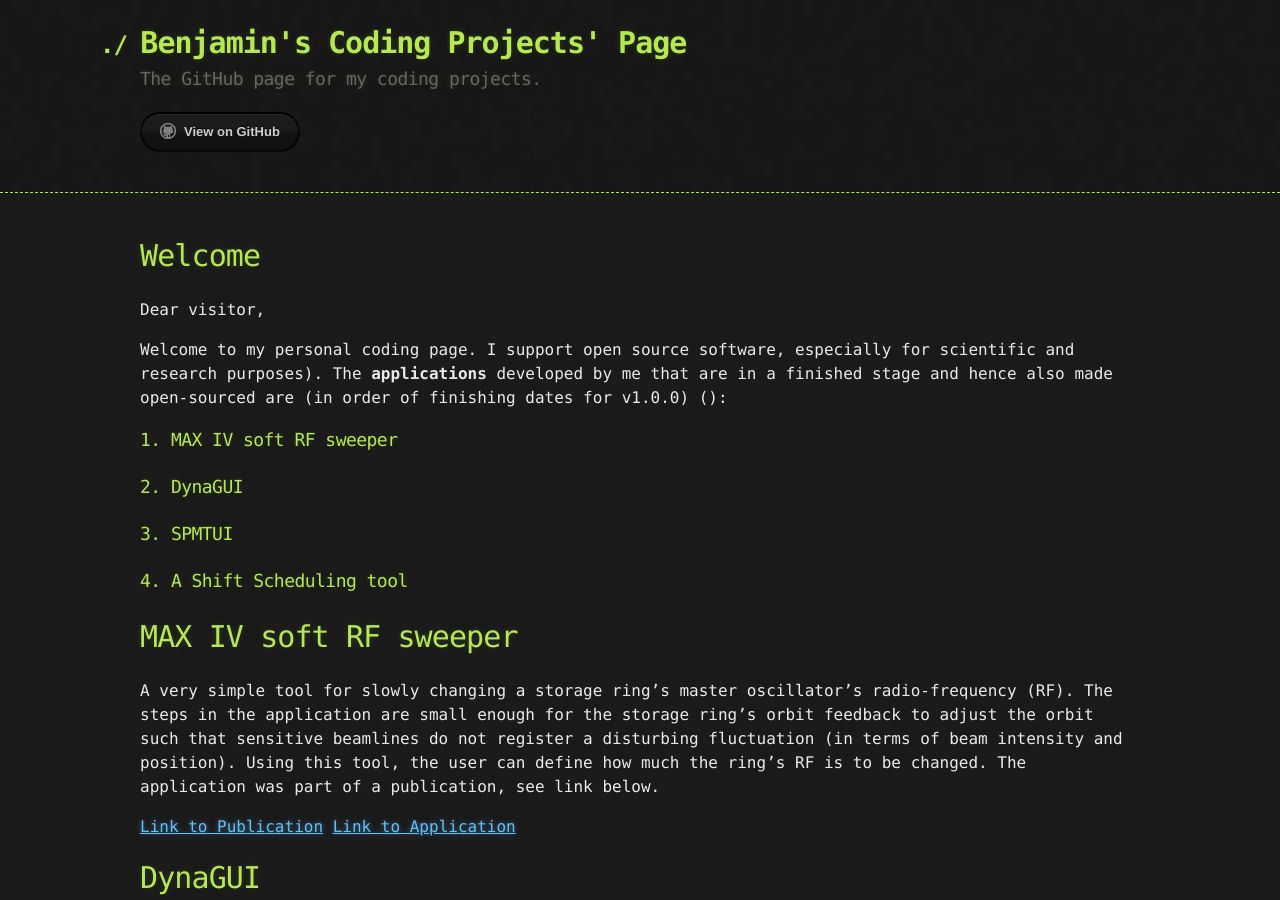
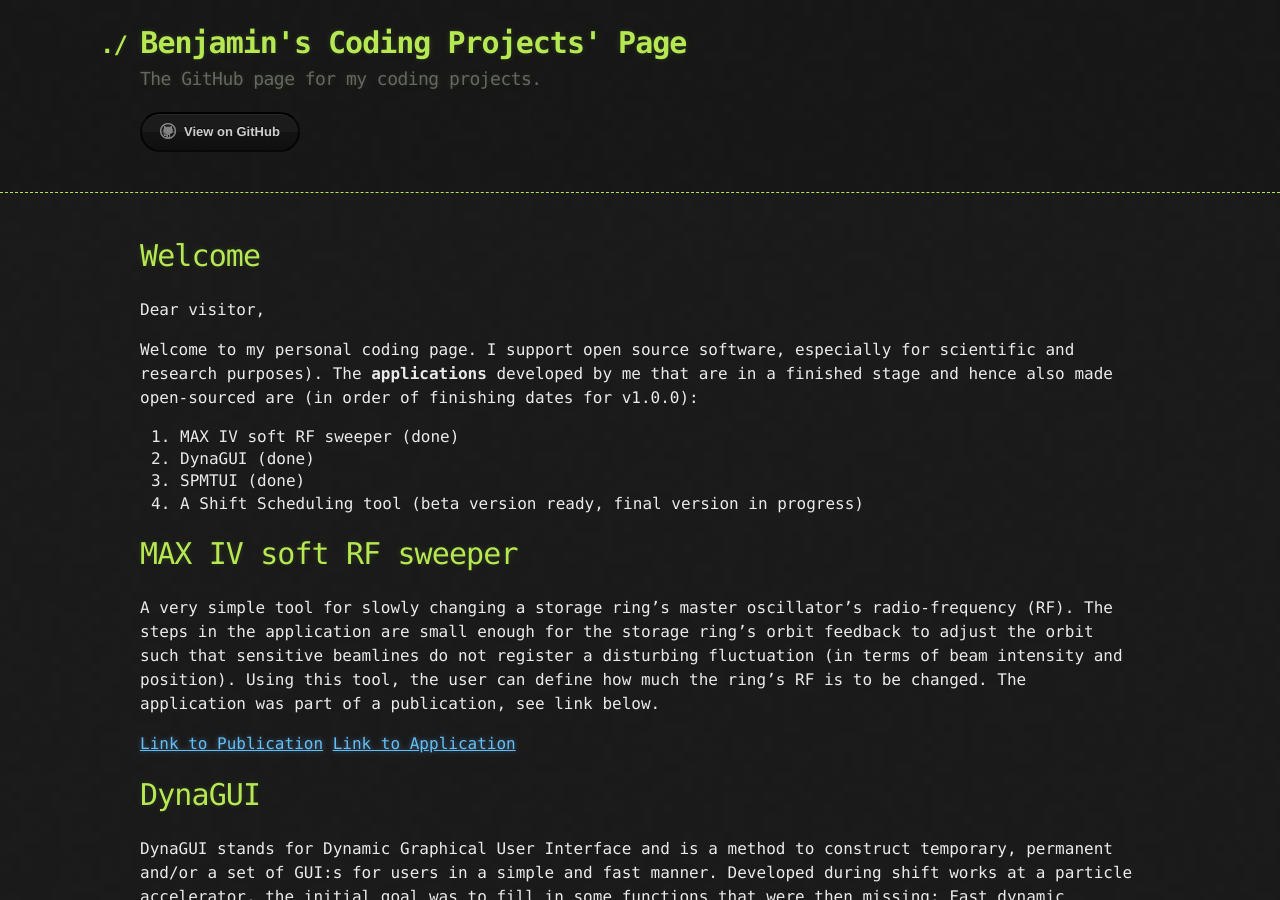
Before and after one commit to benjaminbolling/benjaminbolling.github.io, a Jekyll site: the page built from index.md, in a window 1280 px wide and 900 px high. Built offline with Jekyll 4.4.1, drawn with Linux system fonts in a browser that asks for light colours; our own code applies the rules of GitHub Pages for plain Markdown files.

Commit message:
Style update

```diff
--- a/index.md
+++ b/index.md
@@ -6,12 +6,12 @@ layout: default
 
 Dear visitor,
 
-Welcome to my personal coding page. I support open source software, especially for scientific and research purposes). The **applications** developed by me that are in a finished stage and hence also made open-sourced are (in order of finishing dates for v1.0.0) ():
+Welcome to my personal coding page. I support open source software, especially for scientific and research purposes). The **applications** developed by me that are in a finished stage and hence also made open-sourced are (in order of finishing dates for v1.0.0):
 
-### 1.  MAX IV soft RF sweeper
-### 2.  DynaGUI
-### 3.  SPMTUI
-### 4.  A Shift Scheduling tool
+1.  MAX IV soft RF sweeper (done)
+2.  DynaGUI (done)
+3.  SPMTUI (done)
+4.  A Shift Scheduling tool (beta version ready, final version in progress)
 
 # MAX IV soft RF sweeper
 A very simple tool for slowly changing a storage ring's master oscillator's radio-frequency (RF). The steps in the application are small enough for the storage ring's orbit feedback to adjust the orbit such that sensitive beamlines do not register a disturbing fluctuation (in terms of beam intensity and position). Using this tool, the user can define how much the ring's RF is to be changed. The application was part of a publication, see link below.
```
